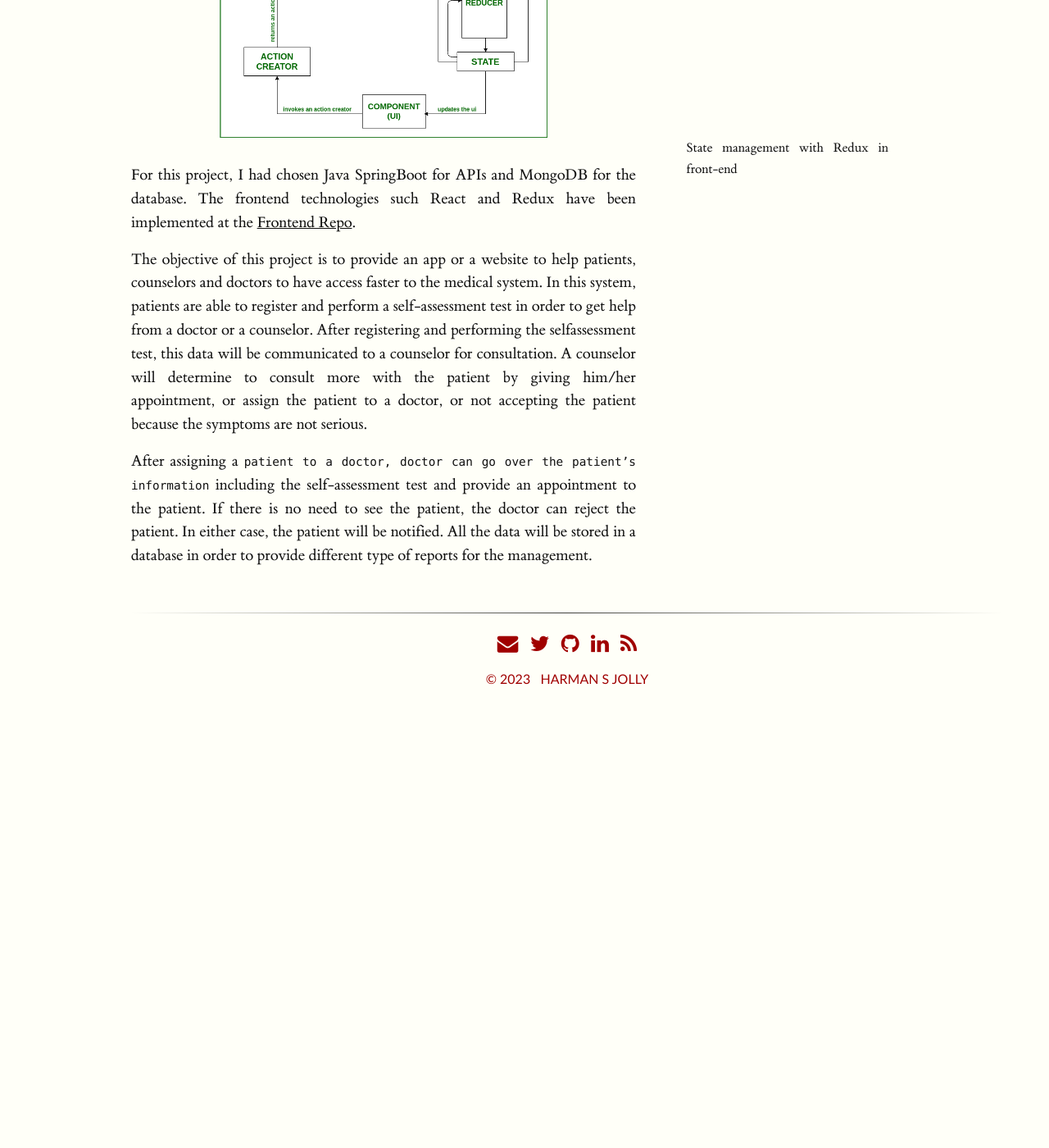
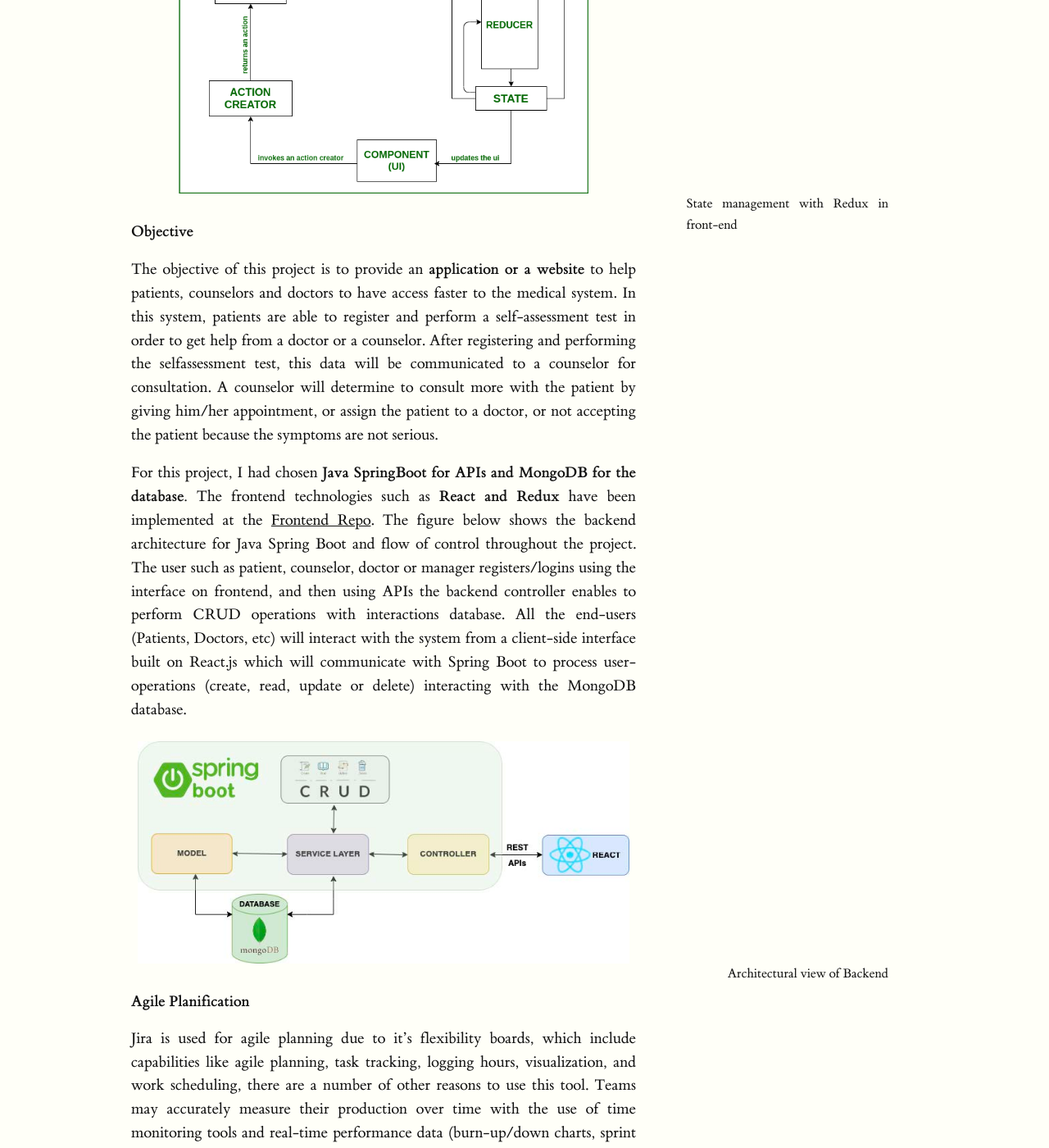
Before and after one commit to coderjolly/coderjolly.github.io, a Jekyll site: the page built from _posts/2023-04-16-find-help.md, in a window 1280 px wide and 1400 px high, scrolled down 786 px. Shown: the whole window at 82% size. Built offline with Jekyll 4.4.1, drawn with Linux system fonts in a browser that asks for light colours; a style sheet for code colours, icons or effects is not loaded; before the commit the page ends 1658 px from its top, so only the background shows below that; some of the changed text lies outside the part shown.

Commit message:
added We Care writing 📚

```diff
--- a/_posts/2023-04-16-find-help.md
+++ b/_posts/2023-04-16-find-help.md
@@ -11,19 +11,42 @@ image_url: ""
 
 ## Depression Data Collection Portal
 
-Based on project requirements and sprint release dates coupled with collective knowledge by the development team, I was designated to handle the server-side components that are the backend technologies while the client side or frontend was handled by a different set of team members for our project development to meet the requirements.
+Based on project requirements and sprint release dates coupled with collective knowledge by the development team, I was designated to handle the server-side components that are the backend technologies while the client side or frontend was handled by a different set of team members for our project development to meet the requirements.<!-- I was responsible for the backend development of the project and also for deploying the backend APIs on an AWS server for seamless integration with the frontend. -->
 
 The client-side focuses on the user-interface with the flexibility and user-friendly interface of a front-end JavaScript/TypeScript library, React. The state management of the application will be handled by Redux, which provides a predictable and consistent way of updating the application’s state as illustrated in te below figure.
 
 <figure>
-<img src="/assets/img/find-help/react-redux.png" width=400 style="display: block; margin: 0 auto">
+<img src="/assets/img/find-help/react-redux.png" width=500 style="display: block; margin: 0 auto">
 <figcaption style="display: block;" text-align="center">State management with Redux in front-end</figcaption>
 </figure>
 
-For this project, I had chosen Java SpringBoot for APIs and MongoDB for the database. The frontend technologies such React and Redux have been implemented at the [Frontend Repo](https://github.com/wizapp-link/medical-platform-frontend).
+<!-- {% marginfigure 'mf-id-1' 'assets/img/find-help/react-redux.png' 'State management with Redux in front-end' '600'  %} -->
 
-<!-- I was responsible for the backend development of the project and also for deploying the backend APIs on an AWS server for seamless integration with the frontend. -->
+<b>Objective</b>
 
-The objective of this project is to provide an app or a website to help patients, counselors and doctors to have access faster to the medical system. In this system, patients are able to register and perform a self-assessment test in order to get help from a doctor or a counselor. After registering and performing the selfassessment test, this data will be communicated to a counselor for consultation. A counselor will determine to consult more with the patient by giving him/her appointment, or assign the patient to a doctor, or not accepting the patient because the symptoms are not serious.
+The objective of this project is to provide an <b>application or a website</b> to help patients, counselors and doctors to have access faster to the medical system. In this system, patients are able to register and perform a self-assessment test in order to get help from a doctor or a counselor. After registering and performing the selfassessment test, this data will be communicated to a counselor for consultation. A counselor will determine to consult more with the patient by giving him/her appointment, or assign the patient to a doctor, or not accepting the patient because the symptoms are not serious.
 
-After assigning a <code>patient to a doctor, doctor can go over the patient’s information</code> including the self-assessment test and provide an appointment to the patient. If there is no need to see the patient, the doctor can reject the patient. In either case, the patient will be notified. All the data will be stored in a database in order to provide different type of reports for the management.
+For this project, I had chosen <b>Java SpringBoot for APIs and MongoDB for the database.</b> The frontend technologies such as <b>React and Redux</b> have been implemented at the [Frontend Repo](https://github.com/wizapp-link/medical-platform-frontend). The figure below shows the backend architecture for Java Spring Boot and flow of control throughout the project. The user such as patient, counselor, doctor or manager registers/logins using the interface on frontend, and then using APIs the backend controller enables to perform CRUD operations with interactions database. All the end-users (Patients, Doctors, etc) will interact with the system from a client-side interface built on React.js which will communicate with Spring Boot to process user-operations (create, read, update or delete) interacting with the MongoDB database.
+
+<figure>
+<img src="/assets/img/find-help/backend-architecture.jpg" width=600 style="display: block; margin: 0 auto">
+<figcaption style="display: block;" text-align="center">Architectural view of Backend</figcaption>
+</figure>
+
+<!-- {% marginfigure 'mf-id-2' 'assets/img/find-help/backend-architecture.jpg' 'Architectural view of Backend' '600'  %} -->
+
+<!-- After assigning a <code>patient to a doctor, doctor can go over the patient’s information</code> including the self-assessment test and provide an appointment to the patient. If there is no need to see the patient, the doctor can reject the patient. In either case, the patient will be notified. All the data will be stored in a database in order to provide different type of reports for the management. -->
+
+<b>Agile Planification</b>
+
+Jira is used for agile planning due to it's flexibility boards, which include capabilities like agile planning, task tracking, logging hours, visualization, and work scheduling, there are a number of other reasons to use this tool. Teams may accurately measure their production over time with the use of time monitoring tools and real-time performance data (burn-up/down charts, sprint reports, velocity charts) as explained in the figure below.
+
+<figure>
+<img src="/assets/img/find-help/jira-dashboard.jpg" width=650 style="display: block; margin: 0 auto">
+<figcaption style="display: block;" text-align="center">Jira Backlog</figcaption>
+</figure>
+
+<!-- {% marginfigure 'mf-id-3' 'assets/img/find-help/jira-dashboard.jpg' 'Jira Backlog' '600'  %} -->
+
+
+<b>Backend API Planning</b>
```
Also changed, not shown: assets/img/find-help/UML-diagram.jpg (added), assets/img/find-help/backend-architecture.jpg (added), assets/img/find-help/budget-report.jpg (added), assets/img/find-help/gantt-chart.jpg (added), assets/img/find-help/jira-dashboard.jpg (added).
